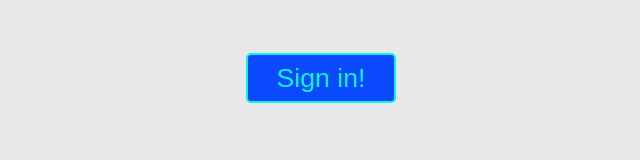
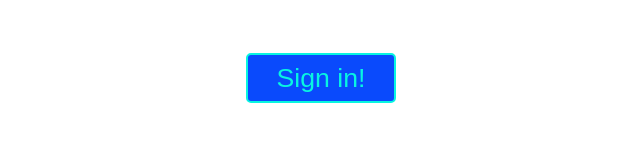
Before and after one commit to SvitlanaTsupryk-jul18/Form, a website: page index.html in a window 1280 px wide. Shown: the whole page, without its empty margins (319-959 px from the left). Drawn offline with nearby package versions, Linux system fonts and the light colour scheme.

Commit message:
Update style.css

```diff
--- a/style.css
+++ b/style.css
@@ -3,8 +3,7 @@
   padding: 0; }
 
 body {
-  background-color: #e8e8e8;
-  text-align: center;
+   text-align: center;
   font-family: Arial, Helvetica, sans-serif;
   font-weight: bold;
   font-size: 10pt;
```
